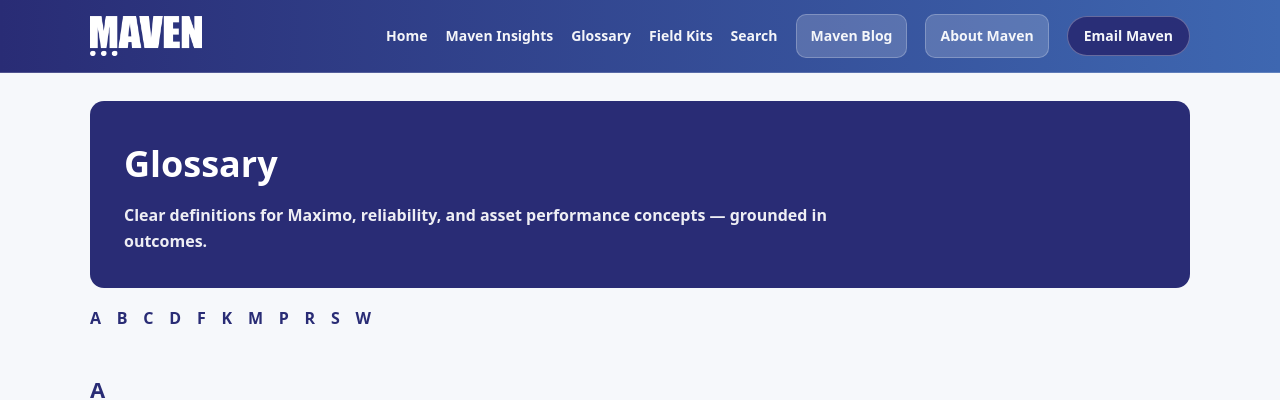
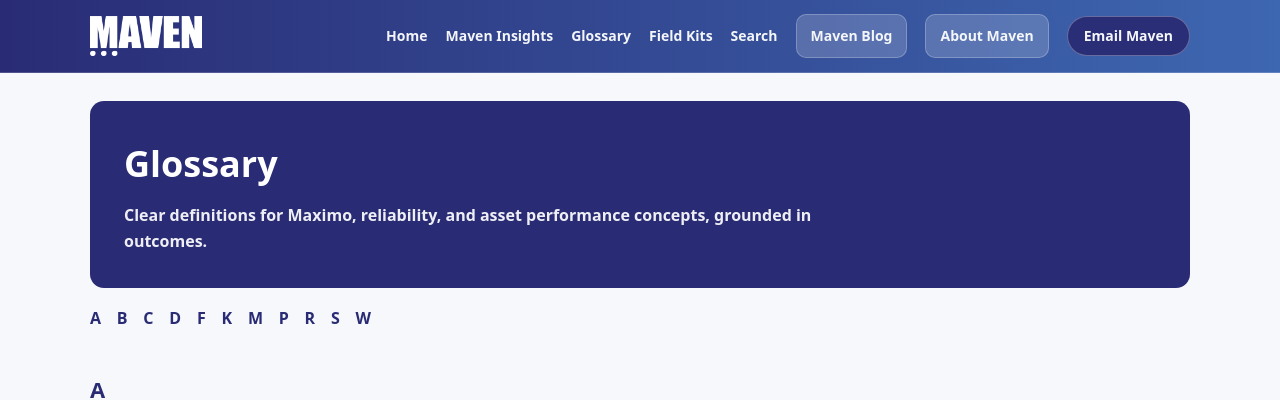
Before and after one commit to Maven-Asset-Management-Insights/content, a Jekyll site: the page built from glossary.md, in a window 1280 px wide and 900 px high. Shown: the top 400 px of the window. Built offline with Jekyll 4.4.1, drawn with Linux system fonts in a browser that asks for light colours.

```diff
--- a/glossary.md
+++ b/glossary.md
@@ -6,7 +6,7 @@ permalink: /glossary/
 
 <section class="hero">
   <h1>Glossary</h1>
-  <p><strong>Clear definitions for Maximo, reliability, and asset performance concepts — grounded in outcomes.</strong></p>
+  <p><strong>Clear definitions for Maximo, reliability, and asset performance concepts, grounded in outcomes.</strong></p>
 </section>
 
 <nav class="glossary-nav">
```
